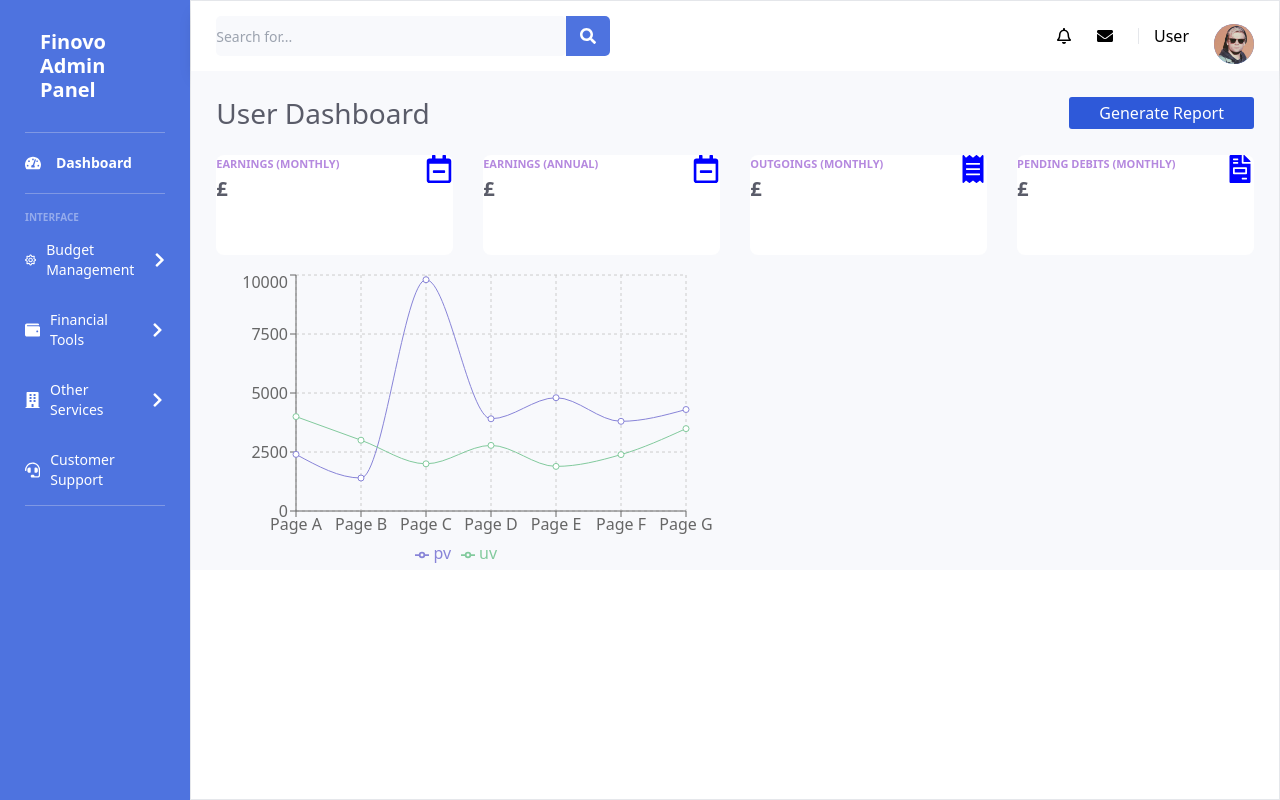
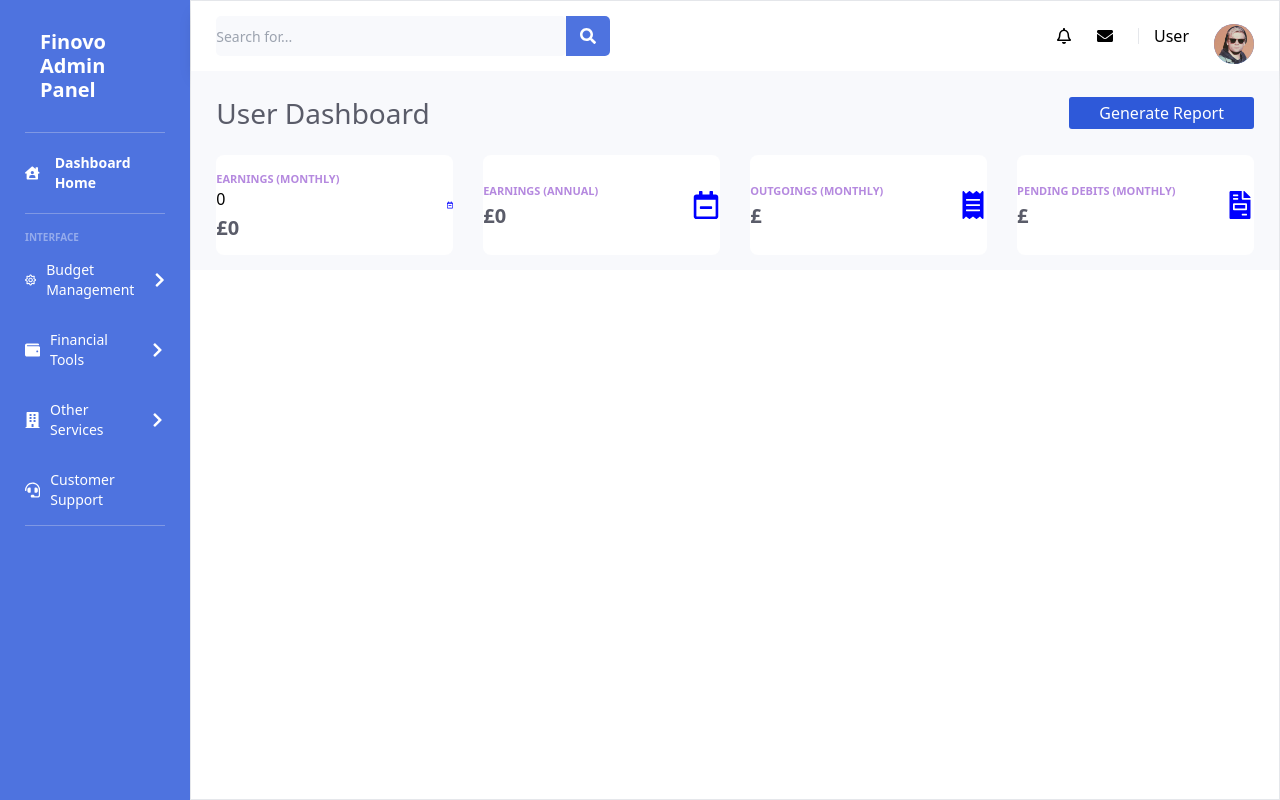
Before and after one commit to AlDBanda/Dashboard, a React (Vite) app in the folder finovo/: page / in a window 1280 px wide. Built offline with nearby package versions, Linux system fonts and the light colour scheme.

Commit message:
'Dashboard edits'

```diff
--- a/finovo/src/components/Main2.jsx
+++ b/finovo/src/components/Main2.jsx
@@ -1,125 +1,54 @@
-import React from 'react';
-import { LineChart, Line, XAxis, YAxis, CartesianGrid, Tooltip, Legend, } from 'recharts';
-import { FaFileInvoice, FaReceipt, FaRegCalendarMinus } from 'react-icons/fa'
-
-
-const data = [
-  {
-    name: 'Page A',
-    uv: 4000,
-    pv: 2400,
-    amt: 2400,
-  },
-  {
-    name: 'Page B',
-    uv: 3000,
-    pv: 1398,
-    amt: 2210,
-  },
-  {
-    name: 'Page C',
-    uv: 2000,
-    pv: 9800,
-    amt: 2290,
-  },
-  {
-    name: 'Page D',
-    uv: 2780,
-    pv: 3908,
-    amt: 2000,
-  },
-  {
-    name: 'Page E',
-    uv: 1890,
-    pv: 4800,
-    amt: 2181,
-  },
-  {
-    name: 'Page F',
-    uv: 2390,
-    pv: 3800,
-    amt: 2500,
-  },
-  {
-    name: 'Page G',
-    uv: 3490,
-    pv: 4300,
-    amt: 2100,
-  },
-];
-
-
+import React, { useState } from 'react';
+import { FaFileInvoice, FaReceipt, FaRegCalendarMinus } from 'react-icons/fa';
 
 const Main2 = () => {
+  const [monthlyEarnings, setMonthlyEarnings] = useState(0);
+
+  const handleMonthlyEarningsChange = (e) => {
+    setMonthlyEarnings(Number(e.target.value));
+  };
+
+  const annualEarnings = monthlyEarnings * 12;
+
   return (
-    <div className='pt-[25px] px-[25px] bg-[#F8F9FC] '>
+    <div className='pt-[25px] px-[25px] bg-[#F8F9FC]'>
       <div className='flex items-center justify-between'>
         <h1 className='text-[#5a5c69] text-[28px] leading-[34px] font-normal cursor-pointer'>User Dashboard</h1>
-        <button className='bg-[#2E59D9] h-[32px] rounded-[3px] text-white  flex items-center justify-center px-[30px] cursor-pointer'>Generate Report</button>
+        <button className='bg-[#2E59D9] h-[32px] rounded-[3px] text-white flex items-center justify-center px-[30px] cursor-pointer'>Generate Report</button>
       </div>
       <div className='grid grid-cols-4 gap-[30px] mt-[25px] pb-[15px]'>
-        <div className='h-[100px] rounded-[8px] bg-white border-1-[4px] border-[#4E73DF] flex items-centre justify-between px-30px cursor-pointer hover:shadow-lg transform hover:scale-{103%] transition duration-300'>
+        <div className='h-[100px] rounded-[8px] bg-white border-1-[4px] border-[#4E73DF] flex items-center justify-between px-30px cursor-pointer hover:shadow-lg transform hover:scale-103% transition duration-300'>
           <div>
             <h2 className='text-[#B589DF] text-[11px] leading-[17px] font-bold'>EARNINGS (MONTHLY)</h2>
-    <h1 className='text-[20px] leading-[24px] font-bold text-[#5a5c69] mt-[5px]'>£</h1>
-
+            <input type="number" value={monthlyEarnings} onChange={handleMonthlyEarningsChange} />
+            <h1 className='text-[20px] leading-[24px] font-bold text-[#5a5c69] mt-[5px]'>£{monthlyEarnings}</h1>
           </div>
           <FaRegCalendarMinus fontSize={28} color='blue' />
         </div>
-        <div className='h-[100px] rounded-[8px] bg-white border-1-[4px] border-[#4E73DF] flex items-centre justify-between px-30px cursor-pointer hover:shadow-lg transform hover:scale-{103%] transition duration-300'>
+        <div className='h-[100px] rounded-[8px] bg-white border-1-[4px] border-[#4E73DF] flex items-center justify-between px-30px cursor-pointer hover:shadow-lg transform hover:scale-103% transition duration-300'>
           <div>
             <h2 className='text-[#B589DF] text-[11px] leading-[17px] font-bold'>EARNINGS (ANNUAL)</h2>
-    <h1 className='text-[20px] leading-[24px] font-bold text-[#5a5c69] mt-[5px]'>£</h1>
-
+            <h1 className='text-[20px] leading-[24px] font-bold text-[#5a5c69] mt-[5px]'>£{annualEarnings}</h1>
           </div>
           <FaRegCalendarMinus fontSize={28} color='blue' />
         </div>
-        <div className='h-[100px] rounded-[8px] bg-white border-1-[4px] border-[#4E73DF] flex items-centre justify-between px-30px cursor-pointer hover:shadow-lg transform hover:scale-{103%] transition duration-300'>
+        <div className='h-[100px] rounded-[8px] bg-white border-1-[4px] border-[#4E73DF] flex items-center justify-between px-30px cursor-pointer hover:shadow-lg transform hover:scale-103% transition duration-300'>
           <div>
             <h2 className='text-[#B589DF] text-[11px] leading-[17px] font-bold'>OUTGOINGS (MONTHLY)</h2>
             <h1 className='text-[20px] leading-[24px] font-bold text-[#5a5c69] mt-[5px]'>£</h1>
-
           </div>
           <FaReceipt fontSize={28} color='blue' />
         </div>
-        <div className='h-[100px] rounded-[8px] bg-white border-1-[4px] border-[#4E73DF] flex items-centre justify-between px-30px cursor-pointer hover:shadow-lg transform hover:scale-{103%] transition duration-300'>
+        <div className='h-[100px] rounded-[8px] bg-white border-1-[4px] border-[#4E73DF] flex items-center justify-between px-30px cursor-pointer hover:shadow-lg transform hover:scale-103% transition duration-300'>
           <div>
             <h2 className='text-[#B589DF] text-[11px] leading-[17px] font-bold'>PENDING DEBITS (MONTHLY)</h2>
             <h1 className='text-[20px] leading-[24px] font-bold text-[#5a5c69] mt-[5px]'>£</h1>
-
           </div>
           <FaFileInvoice fontSize={28} color='blue' />
         </div>
       </div>
-       <div className='flex'>
-        <div className='basis-[70%]'>
-            <LineChart
-          width={500}
-          height={300}
-          data={data}
-          margin={{
-            top: 5,
-            right: 30,
-            left: 20,
-            bottom: 5,
-          }}
-        >
-          <CartesianGrid strokeDasharray="3 3" />
-          <XAxis dataKey="name" />
-          <YAxis />
-          <Tooltip />
-          <Legend />
-          <Line type="monotone" dataKey="pv" stroke="#8884d8" activeDot={{ r: 8 }} />
-          <Line type="monotone" dataKey="uv" stroke="#82ca9d" />
-        </LineChart>
     </div>
-        <div className='basis-[30%]'>
-
-        </div>
-
-       </div>
-      </div>
-  )
+  );
 }
 
-export default Main2
+export default Main2;
--- a/finovo/src/components/Sidebar.jsx
+++ b/finovo/src/components/Sidebar.jsx
@@ -1,5 +1,5 @@
 import React, { useState } from 'react';
-import { FaBuilding, FaChevronRight, FaRegSun, FaTachometerAlt, FaWallet, FaHeadset } from 'react-icons/fa';
+import { FaBuilding, FaChevronRight, FaRegSun, FaTachometerAlt, FaWallet, FaHeadset, FaHouseUser } from 'react-icons/fa';
 import { Link } from 'react-router-dom';
 
 const Sidebar = () => {
@@ -26,8 +26,8 @@ const Sidebar = () => {
       </div>
 
       <div className='flex items-center gap-[15px] py-[20px] border-b-[1px] border-[#EDEDED]/[0.3]'>
-        <FaTachometerAlt color='white' />
-        <p className='text-[14px] leading-[20px] font-bold text-white'>Dashboard</p>
+        <FaHouseUser color='white' />
+        <Link to='/main-2'><p className='text-[14px] leading-[20px] font-bold text-white cursor-pointer'>Dashboard Home</p></Link>
       </div>
 
       <div className='pt-[15px] border-b-[1px] border-[#EDEDED]/[0.3]'>
--- a/finovo/src/router/Router.jsx
+++ b/finovo/src/router/Router.jsx
@@ -8,6 +8,7 @@ import ExpenseItems from '../Pages/ExpenseItems'
 import ExpenseList from '../Pages/ExpenseList'
 import SavingsGoalTracker from '../Pages/SavingsGoalTracker'
 import FinancialEducation from '../Pages/FinancialEducation'
+import Main2 from '../components/Main2'
 
 const Router = () => {
   return (
@@ -22,6 +23,7 @@ const Router = () => {
             <Route path="/expense-list" element={<ExpenseList />} />
             <Route path="/savings-goal-tracker" element={<SavingsGoalTracker />} />
             <Route path="/financial-education" element={<FinancialEducation />} />
+            <Route path="/main-2" element={<Main2 />} />
         </Route>
       </Routes>
       </BrowserRouter>
```
Lines whose indentation alone changed are shown as unchanged.
